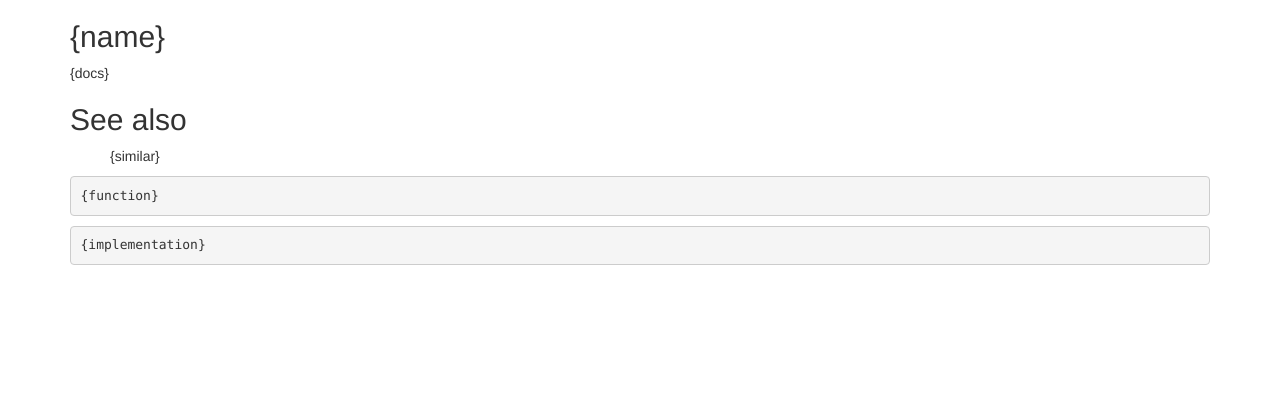
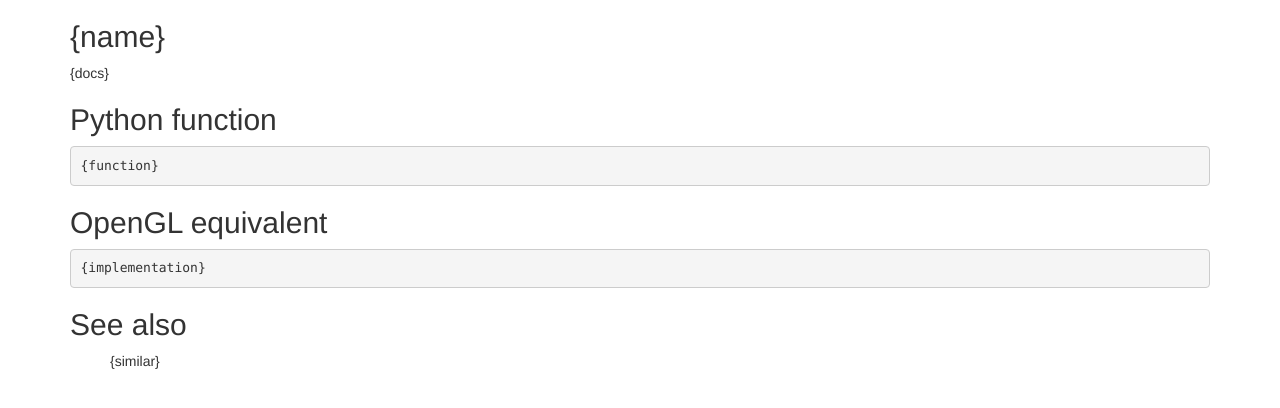
Before and after one commit to yoyonel/ModernGL, a plain HTML site: page Docs/FunctionTemplate.html in a window 1280 px wide. Drawn offline with Linux system fonts and the light colour scheme.

Commit message:
prepare for docs zip

```diff
--- a/Docs/FunctionTemplate.html
+++ b/Docs/FunctionTemplate.html
@@ -8,17 +8,18 @@
 <body>
 
 <div class="container">
-<h2>{name}</h2>
 
-<p>{docs}</p>
+	<h2>{name}</h2>
+	<p>{docs}</p>
 
-<h2>See also</h2>
+	<h2>Python function</h2>
+	<pre>{function}</pre>
 
-<ul>{similar}</ul>
+	<h2>OpenGL equivalent</h2>
+	<pre>{implementation}</pre>
 
-<pre>{function}</pre>
-
-<pre>{implementation}</pre>
+	<h2>See also</h2>
+	<ul>{similar}</ul>
 </div>
 
 </body>
```
Also changed, not shown: 1 other file.
